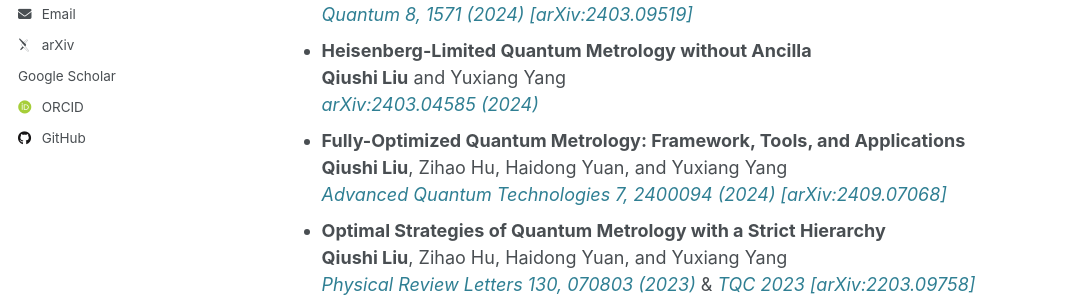
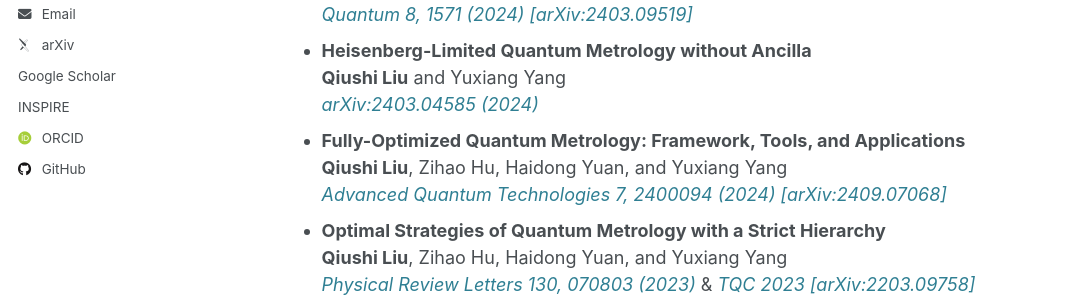
Before and after one commit to qiushi-liu/qiushi-liu.github.io, a Jekyll site: the page built from _pages/about.md, in a window 1280 px wide. Shown: the part 428-725 px from the top of the page, without its empty margins (0-1081 px from the left). Built offline with Jekyll 4.4.1, drawn with Linux system fonts in a browser that asks for light colours; some web fonts are replaced.

Commit message:
Update _config.yml

```diff
--- a/_config.yml
+++ b/_config.yml
@@ -34,7 +34,7 @@ author:
   # Academic websites
   arxiv            : "https://arxiv.org/a/liu_q_9.html" # URL - Update with the correct link to your profile
   googlescholar    : "https://scholar.google.com/citations?user=EZORTTEAAAAJ"
-  INSPIRE          : "https://inspirehep.net/authors/2864690"
+  inspire          : "https://inspirehep.net/authors/2864690"
   impactstory      : # URL
   orcid            : "https://orcid.org/0000-0001-7352-8840"
   semantic         : # URL
```
